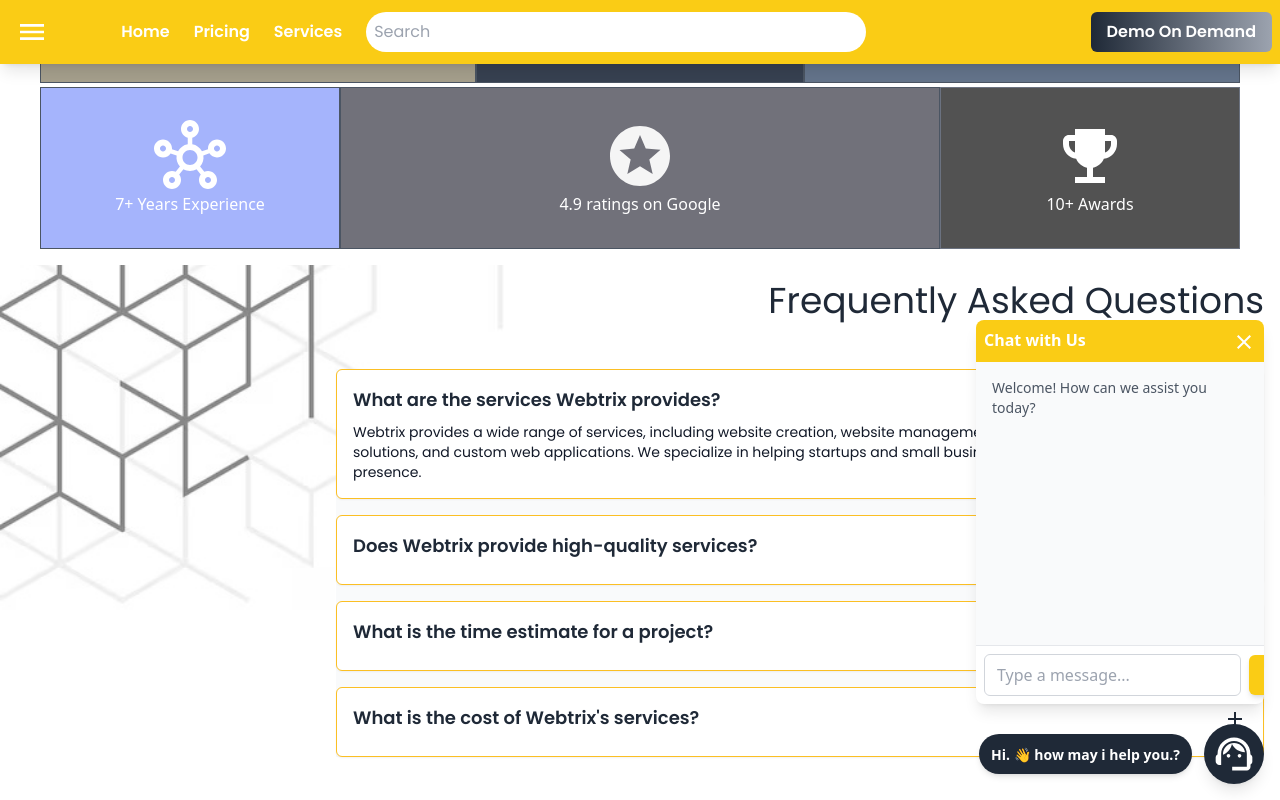
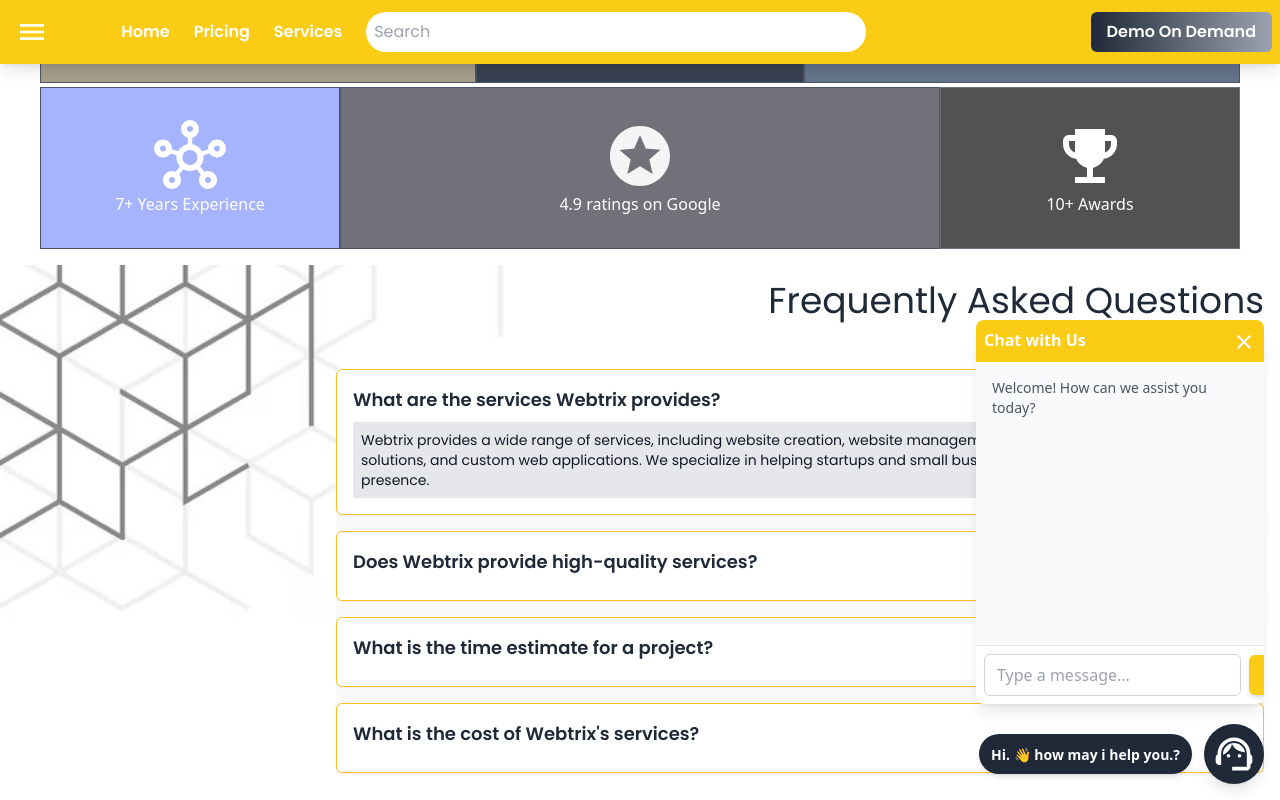
Before and after one commit to ashishkr26/webtrix, a React (Create React App) app: page / in a window 1280 px wide. Both pictures are taken after a click on the element "What are the services Webtrix provides?". Shown: the part 2299-3099 px from the top of the page. Built offline with nearby package versions, Linux system fonts and the light colour scheme; grey boxes are pictures that could not be loaded.

Commit message:
small change of bg

```diff
--- a/src/components/faqs/MainFaq.js
+++ b/src/components/faqs/MainFaq.js
@@ -52,7 +52,7 @@ const MainFaq = () => {
               </div>
             </h3>
             {activeAnswer === index && (
-              <p className="text-gray-900 text-sm">{faq.answer}</p>
+              <p className="text-gray-900 text-sm bg-gray-200 p-2">{faq.answer}</p>
             )}
           </div>
         ))}
```
